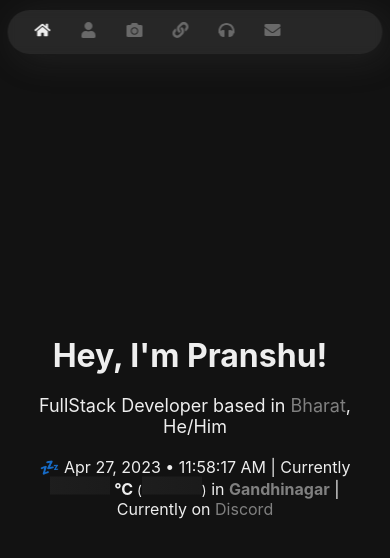
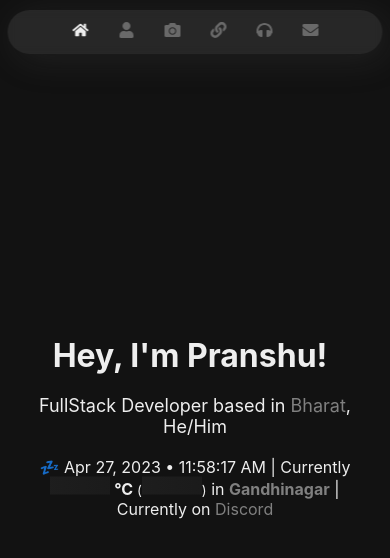
Before and after one commit to pranshu05/pranshu05.vercel.app, a React (Create React App) app: page / in a window 390 px wide. Shown: the top 558 px of the page. Built offline with nearby package versions, Linux system fonts and the light colour scheme; no server answers.

Commit message:
fixed css <3

```diff
--- a/src/App.css
+++ b/src/App.css
@@ -65,8 +65,9 @@ span.navbar-text {
   display: flex;
   align-items: center;
 }
-@media (max-width: 400px) {
+@media (max-width: 800px) {
   nav.navbar{
+    text-align: center;
     width: 90vw;
   }
   nav.navbar .navbar-nav .nav-link.navbar-link {
@@ -879,6 +880,6 @@ footer {
 
 
 
-/*OMG did you just scrolled to line no.882??*/
+/*OMG did you just scrolled to line no.883??*/
 
 /*I just love you!! Thanks for scrolling <3*/
```
